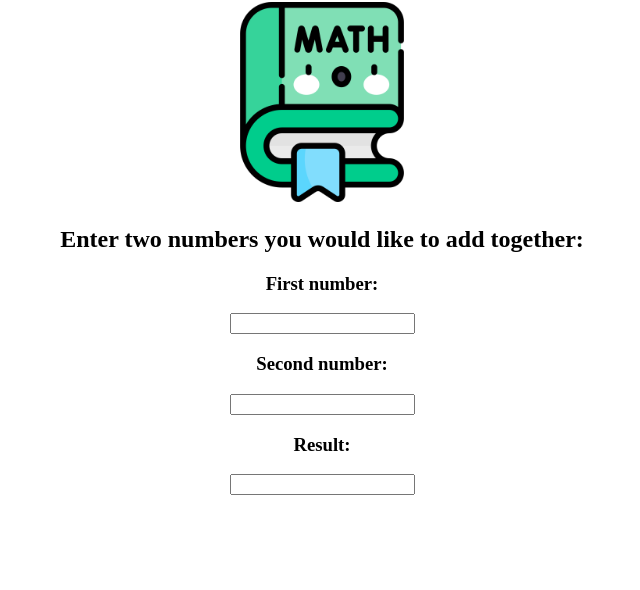
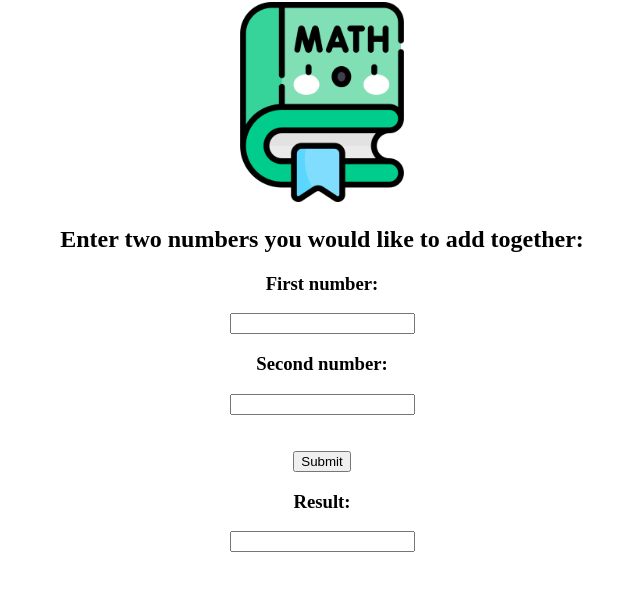
Before and after one commit to LauraEmms/HW_Sum_Calculator, a plain HTML site: page index.html in a window 1280 px wide. Shown: the part 78-668 px from the top of the page, without its empty margins (318-958 px from the left). Drawn offline with Linux system fonts and the light colour scheme.

Commit message:
Add sum function using js and link to index.html

```diff
--- /dev/null
+++ b/Sum_function.js
@@ -0,0 +1,6 @@
+function addNumbers() {
+    var Box1 = parseInt(document.getElementById("value1").value);
+    var Box2 = parseInt(document.getElementById("value2").value);
+    var result = document.getElementById("result");
+    result.value = Box1 + Box2;
+  }
--- a/index.html
+++ b/index.html
@@ -20,8 +20,15 @@
       <input type="number" id="value1" value="" />
       <h3>Second number:</h3>
       <input type="number" id="value2" value="" />
+      <br />
+      <br />
+      <br />
+      <button type="button" id="submitButton" onclick="addNumbers()">
+        Submit
+      </button>
       <h3>Result:</h3>
       <input type="number" id="result" value="" />
+      <script type="text/javascript" src="Sum_function.js"></script>
     </div>
   </body>
 </html>
```
